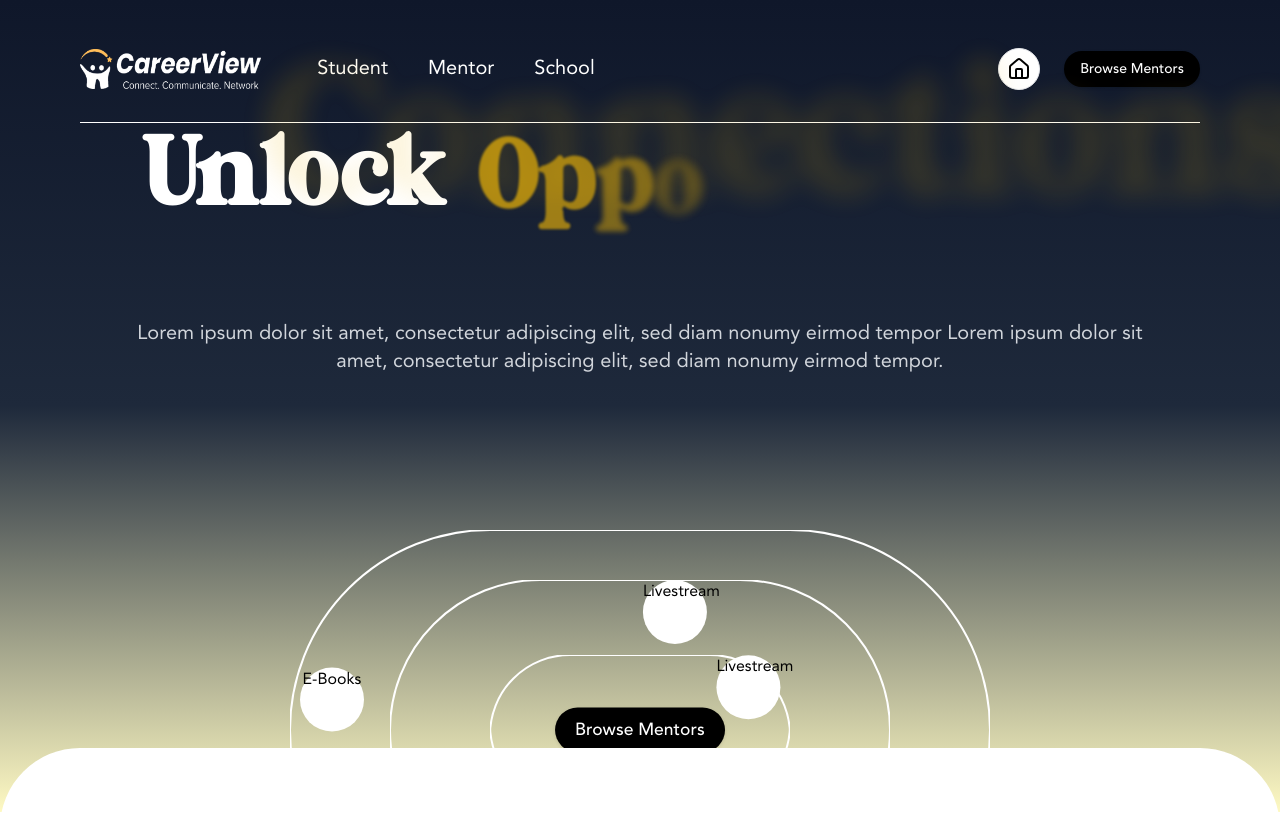
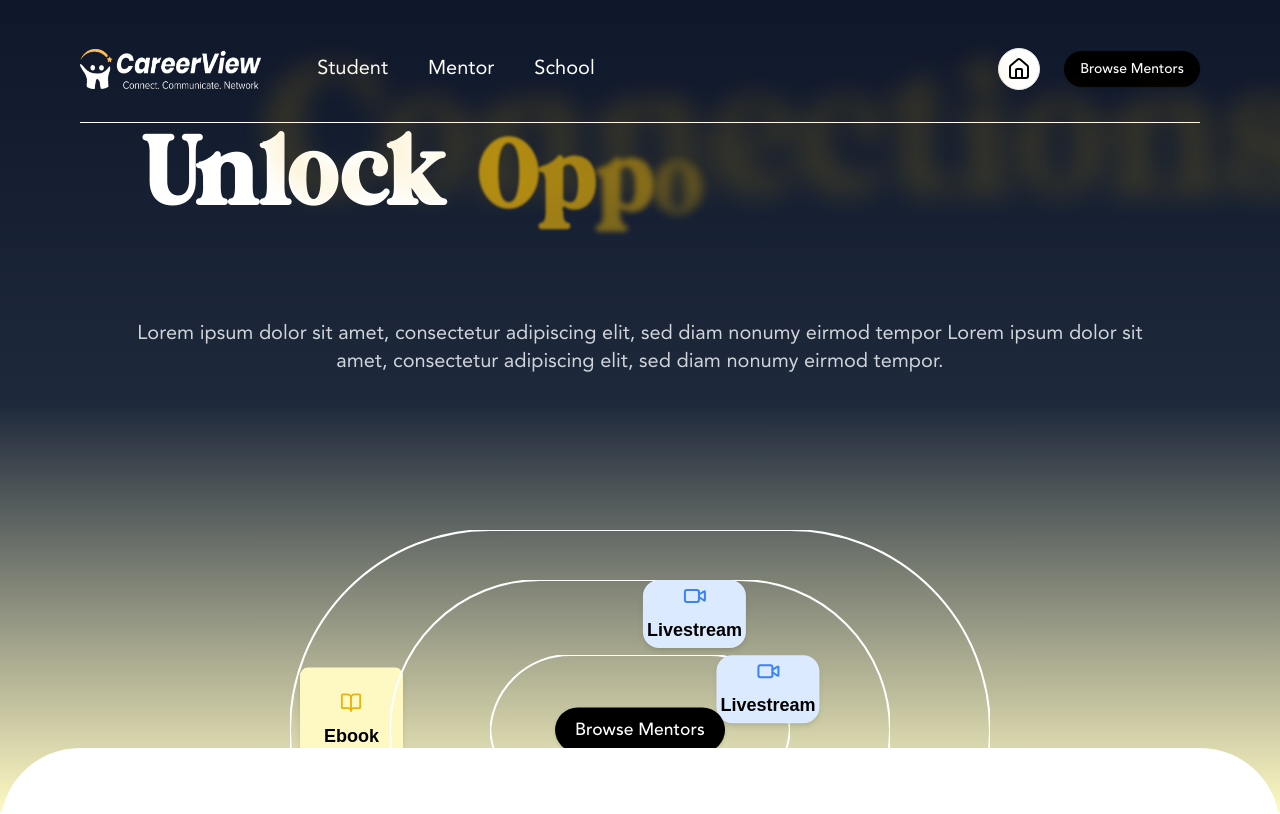
Before and after one commit to ZvityTeam/career-view-ui-dev, a React (Vite) app: page / in a window 1280 px wide. Shown: the top 814 px of the page. Built offline with nearby package versions, Linux system fonts and the light colour scheme; a web font is replaced by a local one.

Commit message:
Add subtle elements to rotate.

```diff
--- a/src/components/hero/Hero.tsx
+++ b/src/components/hero/Hero.tsx
@@ -1,6 +1,9 @@
 import { RectOrbitFramer } from '../rect-orbit-framer/RectOrbitFramer.tsx';
 import { Button } from '../button/Button.tsx';
 import { FlipWords } from '../ui/flip-words.tsx';
+import { Podcast } from '../rotating-items/podcast.tsx';
+import { Ebook } from '../rotating-items/ebook.tsx';
+import { LiveStream } from '../rotating-items/live-stream.tsx';
 
 const flipWords = ['Opportunities', 'Pathways', 'Connections'];
 export const Hero = () => {
@@ -33,8 +36,8 @@ export const Hero = () => {
           rectangleClassName='stroke-white'
           rectangleStrokeWidth={2}
         >
-          <div className='h-16 w-16 rounded-full bg-white'>E-Books</div>
-          <div className='h-16 w-16 rounded-full bg-white'>Livestream</div>
+          <Ebook />
+          <Podcast />
         </RectOrbitFramer>
         <RectOrbitFramer
           duration={12}
@@ -44,8 +47,8 @@ export const Hero = () => {
           rectangleClassName='stroke-white'
           rectangleStrokeWidth={2}
         >
-          <div className='h-16 w-16 rounded-full bg-white'>E-Books</div>
-          <div className='h-16 w-16 rounded-full bg-white'>Livestream</div>
+          <Ebook />
+          <LiveStream />
         </RectOrbitFramer>
         <RectOrbitFramer
           duration={10}
@@ -55,8 +58,8 @@ export const Hero = () => {
           rectangleClassName='stroke-white'
           rectangleStrokeWidth={2}
         >
-          <div className='h-16 w-16 rounded-full bg-white'>E-Books</div>
-          <div className='h-16 w-16 rounded-full bg-white'>Livestream</div>
+          <Podcast />
+          <LiveStream />
         </RectOrbitFramer>
         <Button className='scale-125'>Browse Mentors</Button>
       </div>
--- /dev/null
+++ b/src/components/rotating-items/config.ts
@@ -0,0 +1,7 @@
+export const cardVariants = {
+  hover: {
+    scale: 1.05,
+    transition: { duration: 0.3 },
+    boxShadow: '0px 10px 20px rgba(0, 0, 0, 0.1)',
+  },
+};
--- /dev/null
+++ b/src/components/rotating-items/ebook.tsx
@@ -0,0 +1,19 @@
+import { motion } from 'framer-motion';
+import { BookOpen } from 'lucide-react';
+import { cardVariants } from './config.ts';
+
+export const Ebook = () => {
+  return (
+    <motion.div
+      className='flex flex-col items-center rounded-lg bg-yellow-100 p-6 text-center shadow-md'
+      whileHover='hover'
+      variants={cardVariants}
+    >
+      <BookOpen
+        size={22}
+        className='mb-2 text-yellow-500'
+      />
+      <div className='text-lg font-bold'>Ebook</div>
+    </motion.div>
+  );
+};
--- /dev/null
+++ b/src/components/rotating-items/live-stream.tsx
@@ -0,0 +1,19 @@
+import { motion } from 'framer-motion';
+import { Video } from 'lucide-react';
+import { cardVariants } from './config.ts';
+
+export const LiveStream = () => {
+  return (
+    <motion.div
+      className='flex flex-col items-center rounded-2xl bg-blue-100 p-1 text-center shadow-md'
+      whileHover='hover'
+      variants={cardVariants}
+    >
+      <Video
+        size={24}
+        className='mb-2 text-blue-500'
+      />
+      <div className='text-lg font-bold'>Livestream</div>
+    </motion.div>
+  );
+};
--- /dev/null
+++ b/src/components/rotating-items/podcast.tsx
@@ -0,0 +1,19 @@
+import { motion } from 'framer-motion';
+import { Mic } from 'lucide-react';
+import { cardVariants } from './config.ts';
+
+export const Podcast = () => {
+  return (
+    <motion.div
+      className='flex flex-col items-center rounded-md bg-green-100 p-6 text-center shadow-md'
+      whileHover='hover'
+      variants={cardVariants}
+    >
+      <Mic
+        size={18}
+        className='mb-2 text-green-500'
+      />
+      <div className='text-lg font-bold'>Podcast</div>
+    </motion.div>
+  );
+};
```
